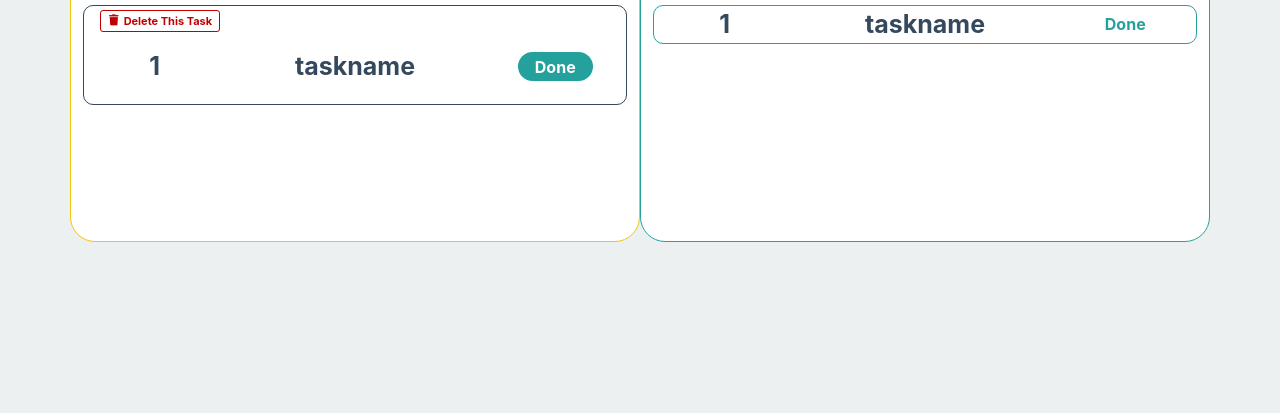
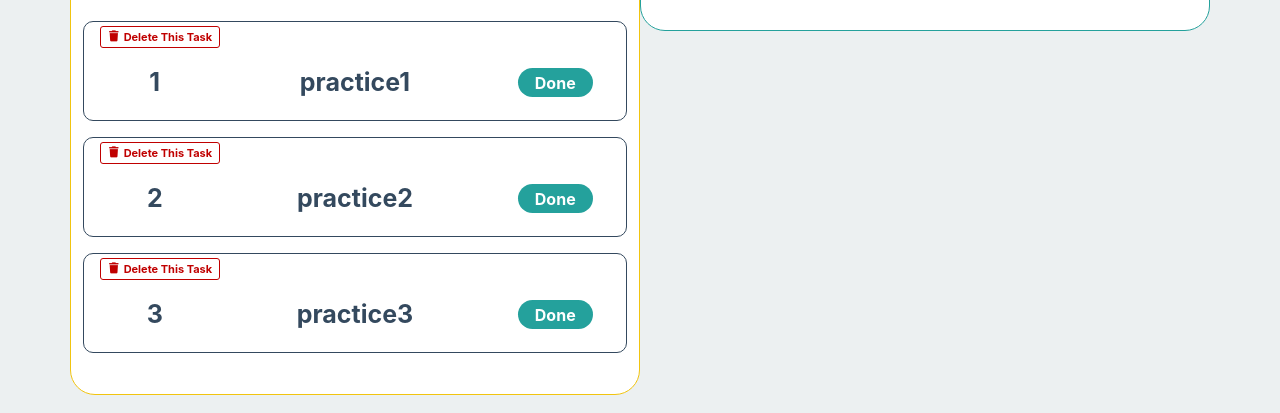
Before and after one commit to Aboufazel/Todo-list, a plain HTML site: page index.html in a window 1280 px wide. Shown: the part 387-800 px from the top of the page. Drawn offline with Linux system fonts and the light colour scheme.

Commit message:
add main.js file and edit a little in html and css

```diff
--- a/assets/css/main.css
+++ b/assets/css/main.css
@@ -97,7 +97,7 @@ body{
     flex-direction: column;
     background: var(--white-color);
     width: 610px;
-    height: 300px;
+    padding-bottom: 25px;
     border-radius: 25px;
 }
 
--- a/assets/js/main.js
+++ b/assets/js/main.js
@@ -0,0 +1,61 @@
+let todoItems = document.querySelector("#todo");
+let doneItems = document.querySelector("#done");
+let addTodo = document.querySelector("#addTodo");
+let deleteAllTodo = document.querySelector("#deleteAllTodo");
+
+
+let database = [
+    {id:1 , taskTile:'practice1' ,state:false},
+    {id:2 , taskTile:'practice2' ,state:false},
+    {id:3 , taskTile:'practice3' ,state:false},
+];
+
+const render = db =>{
+   todoItems.innerHTML = ''
+
+
+    db.map(item =>(
+        todoItems.innerHTML +=`
+              <div class="todo_items my-3">
+                        <div class="row px-3 mt-1">
+                            <div class="col-xl-12">
+                                <div class="delete_btn"><i class="fa-solid fa-trash"></i>Delete This Task</div>
+                            </div>
+                        </div>
+                        <div class="row px-3 mt-3">
+                            <div class="col-xl-3 d-flex justify-content-center align-items-center">
+                                <div class="task_name">${item.id}</div>
+                            </div>
+                            <div class="col-xl-6 d-flex justify-content-center align-items-center">
+                                <div class="task_name">${item.taskTile}</div>
+                            </div>
+                            <div class="col-xl-3 d-flex justify-content-center align-items-center">
+                                <div class="done_btn">Done</div>
+                            </div>
+                        </div>
+                    </div>
+            `
+
+    ))
+
+};
+
+
+render(database);
+
+
+
+
+/* <div class="done_items my-3">
+             <div class="row px-3">
+                <div class="col-xl-3 d-flex justify-content-center align-items-center">
+                    <div class="task_name">${item.id}</div>
+                </div>
+                <div class="col-xl-6 d-flex justify-content-center align-items-center">
+                    <div class="task_name">${item.taskTile}</div>
+                </div>
+                <div class="col-xl-3 d-flex justify-content-center align-items-center">
+                    <div class="done_color">${item.state}</div>
+                </div>
+            </div>
+        </div>*/
--- a/index.html
+++ b/index.html
@@ -30,10 +30,10 @@
         <div class="col-xl-6">
             <div class="row">
                 <div class="col-xl-6 d-flex justify-content-end">
-                    <div class="action_btn"><i class="fa-solid fa-plus"></i>Add Todo Work</div>
+                    <div class="action_btn" id="addTodo"><i class="fa-solid fa-plus"></i>Add Todo Work</div>
                 </div>
                 <div class="col-xl-6 d-flex justify-content-start">
-                    <div class="action_btn"><i class="fa-solid fa-trash"></i>Delete All Todo</div>
+                    <div class="action_btn" id="deleteAllTodo"><i class="fa-solid fa-trash"></i>Delete All Todo</div>
                 </div>
             </div>
         </div>
@@ -52,24 +52,10 @@
             <div class="row">
                 <div class="todo_box todo_border">
                     <h3 class="todo_title">Todo List</h3>
-                    <div class="todo_items">
-                        <div class="row px-3 mt-1">
-                            <div class="col-xl-12">
-                                <div class="delete_btn"><i class="fa-solid fa-trash"></i>Delete This Task</div>
-                            </div>
-                        </div>
-                        <div class="row px-3 mt-3">
-                            <div class="col-xl-3 d-flex justify-content-center align-items-center">
-                                <div class="task_name">1</div>
-                            </div>
-                            <div class="col-xl-6 d-flex justify-content-center align-items-center">
-                                <div class="task_name">taskname</div>
-                            </div>
-                            <div class="col-xl-3 d-flex justify-content-center align-items-center">
-                                <div class="done_btn">Done</div>
-                            </div>
-                        </div>
+                    <div id="todo">
+
                     </div>
+
                 </div>
             </div>
         </div>
@@ -77,18 +63,8 @@
            <div class="row">
                <div class="todo_box done_border">
                    <h3 class="done_title">Done List</h3>
-                   <div class="done_items">
-                       <div class="row px-3">
-                           <div class="col-xl-3 d-flex justify-content-center align-items-center">
-                               <div class="task_name">1</div>
-                           </div>
-                           <div class="col-xl-6 d-flex justify-content-center align-items-center">
-                               <div class="task_name">taskname</div>
-                           </div>
-                           <div class="col-xl-3 d-flex justify-content-center align-items-center">
-                               <div class="done_color">Done</div>
-                           </div>
-                       </div>
+                   <div  id="done">
+
                    </div>
                </div>
            </div>
```
